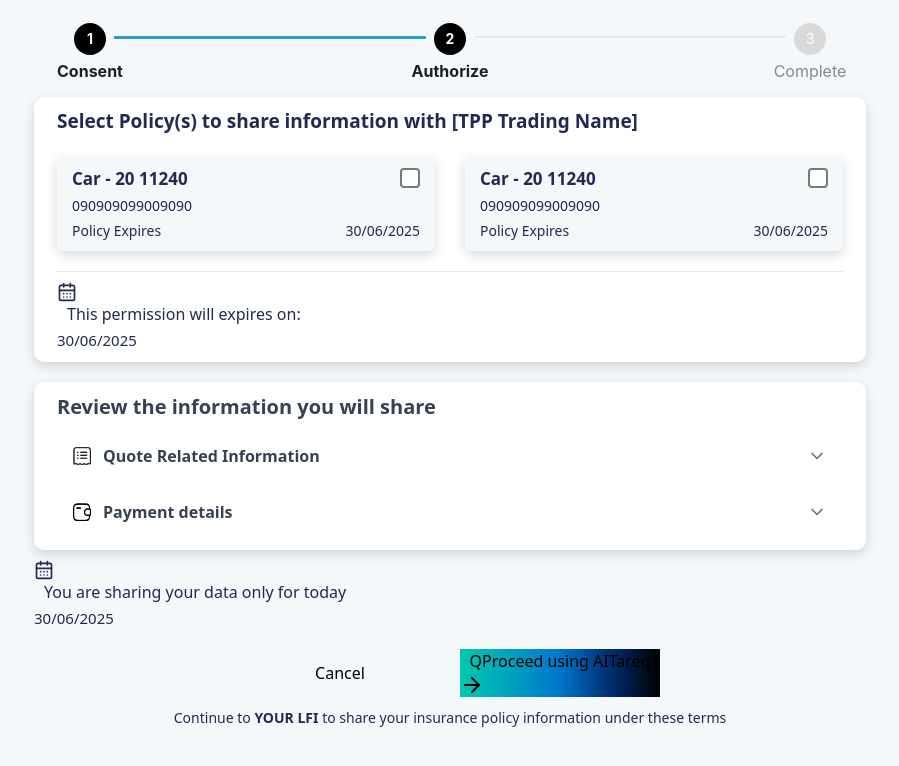
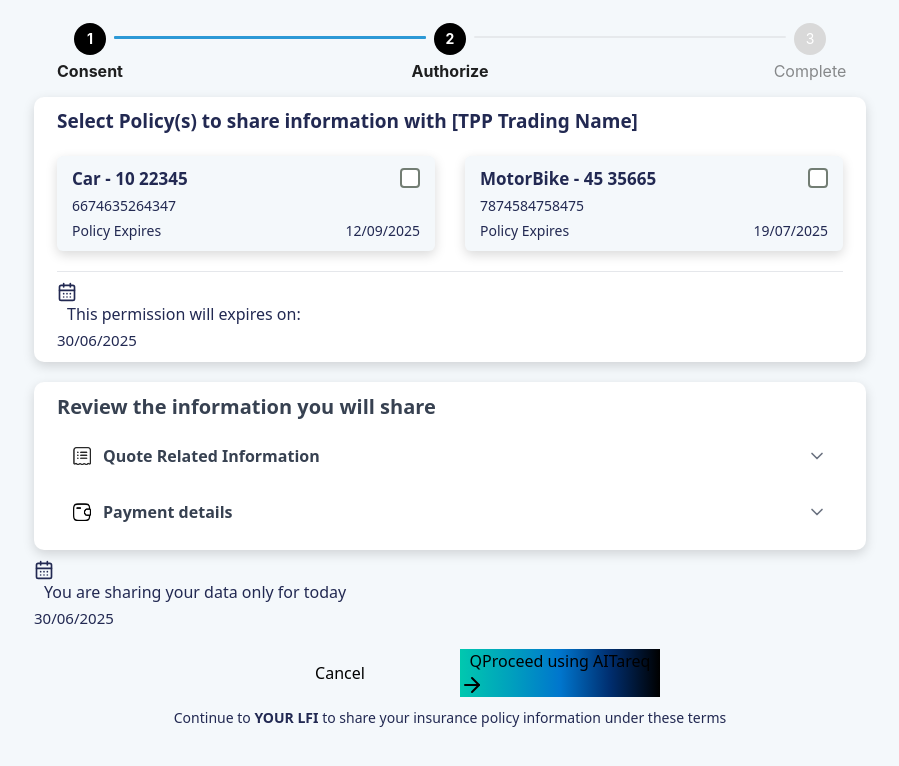
Before and after one commit to timothy-wenxt/aggregrator, a React (Vite) app: page /wrapperPage in a window 1280 px wide. Shown: the top 766 px of the page, without its empty margins (190-1089 px from the left). Built offline with nearby package versions, Linux system fonts and the light colour scheme.

Commit message:
navigation and dynamic data

```diff
--- a/src/components/policyCardConsent/policyCardConsent.scss
+++ b/src/components/policyCardConsent/policyCardConsent.scss
@@ -78,6 +78,9 @@
     }
 
     .revoke-button {
+        display: flex;
+        justify-content: center;
+        align-items: center;
         align-self: flex-end;
         background: linear-gradient(90deg, #00C8AF 0%, #00A1BD 25%, #0076CD 50%, #002E6F 75%, #000000 100%);
         color: white;
--- a/src/pages/consent/Consent.jsx
+++ b/src/pages/consent/Consent.jsx
@@ -2,28 +2,8 @@ import React from 'react'
 import PolicyCardConsent from '../../components/policyCardConsent/policyCardConsent';
 import CancelButton from '../../components/cancelButton/CancelButton';
 import { useNavigate } from 'react-router-dom';
+import { policiesConsent } from '../wrapperPage/constants';
 import './Consent.scss'
-
-const policies = [
-    {
-        id: 1,
-        policyNumber: '2011356',
-        phoneNumber: '1900 8988 5456',
-        expiryDate: '02/11/2019'
-    },
-    {
-        id: 2,
-        policyNumber: '2022471',
-        phoneNumber: '1900 8988 1234',
-        expiryDate: '15/03/2020'
-    },
-    {
-        id: 3,
-        policyNumber: '2033592',
-        phoneNumber: '1900 8988 6789',
-        expiryDate: '24/06/2020'
-    }
-];
 
 const Consent = () => {
     const navigate = useNavigate();
@@ -32,7 +12,7 @@ const Consent = () => {
             <p className='title-plan'>Policy List</p>
 
             <div className="card-structure-policy-list">
-                {policies.map(policy => (
+                {policiesConsent.map(policy => (
                     <PolicyCardConsent
                         key={policy.id}
                         policyNumber={policy.policyNumber}
--- a/src/pages/wrapperPage/constants.js
+++ b/src/pages/wrapperPage/constants.js
@@ -97,3 +97,41 @@ export const accordionDataPlanDetails = [
         ]
     }
 ];
+
+export const selectPolicy = [
+    {
+        id: 1,
+        name: 'Car',
+        number: '10 22345',
+        expires: '12/09/2025',
+        polNo: '6674635264347'
+    },
+    {
+        id: 2,
+        name: 'MotorBike',
+        number: '45 35665',
+        expires: '19/07/2025',
+        polNo: '7874584758475'
+    },
+]
+
+export const policiesConsent = [
+    {
+        id: 1,
+        policyNumber: '2011356',
+        phoneNumber: '1900 8988 5456',
+        expiryDate: '02/11/2019'
+    },
+    {
+        id: 2,
+        policyNumber: '2022471',
+        phoneNumber: '1900 8988 1234',
+        expiryDate: '15/03/2020'
+    },
+    {
+        id: 3,
+        policyNumber: '2033592',
+        phoneNumber: '1900 8988 6789',
+        expiryDate: '24/06/2020'
+    }
+];
--- a/src/pages/wrapperPage/stepper2/SelectPolicy.jsx
+++ b/src/pages/wrapperPage/stepper2/SelectPolicy.jsx
@@ -1,22 +1,23 @@
 import { Checkbox } from 'antd'
 import { CalendarDays } from 'lucide-react'
 import React from 'react'
+import { selectPolicy } from '../constants'
 
 const SelectPolicy = () => {
     return (
         <>
             <p className='title_text'>Select Policy(s) to share information with [TPP Trading Name]</p>
             <div className='card_structure'>
-                {Array.from({ length: 2 }).map((_, index) => (
+                {selectPolicy?.map((item, index) => (
                     <div className='policy_cards' key={index}>
                         <div className='head'>
-                            <p className='main-text'>Car - 20 11240</p>
+                            <p className='main-text'>{item?.name} - {item?.number}</p>
                             <Checkbox className="custom-checkbox" />
                         </div>
-                        <p className='sub-text'>090909099009090</p>
+                        <p className='sub-text'>{item?.polNo}</p>
                         <div className='head'>
                             <p className='sub-text'>Policy Expires</p>
-                            <p className='sub-text'>30/06/2025</p>
+                            <p className='sub-text'>{item?.expires}</p>
                         </div>
                     </div>
                 ))}
```
